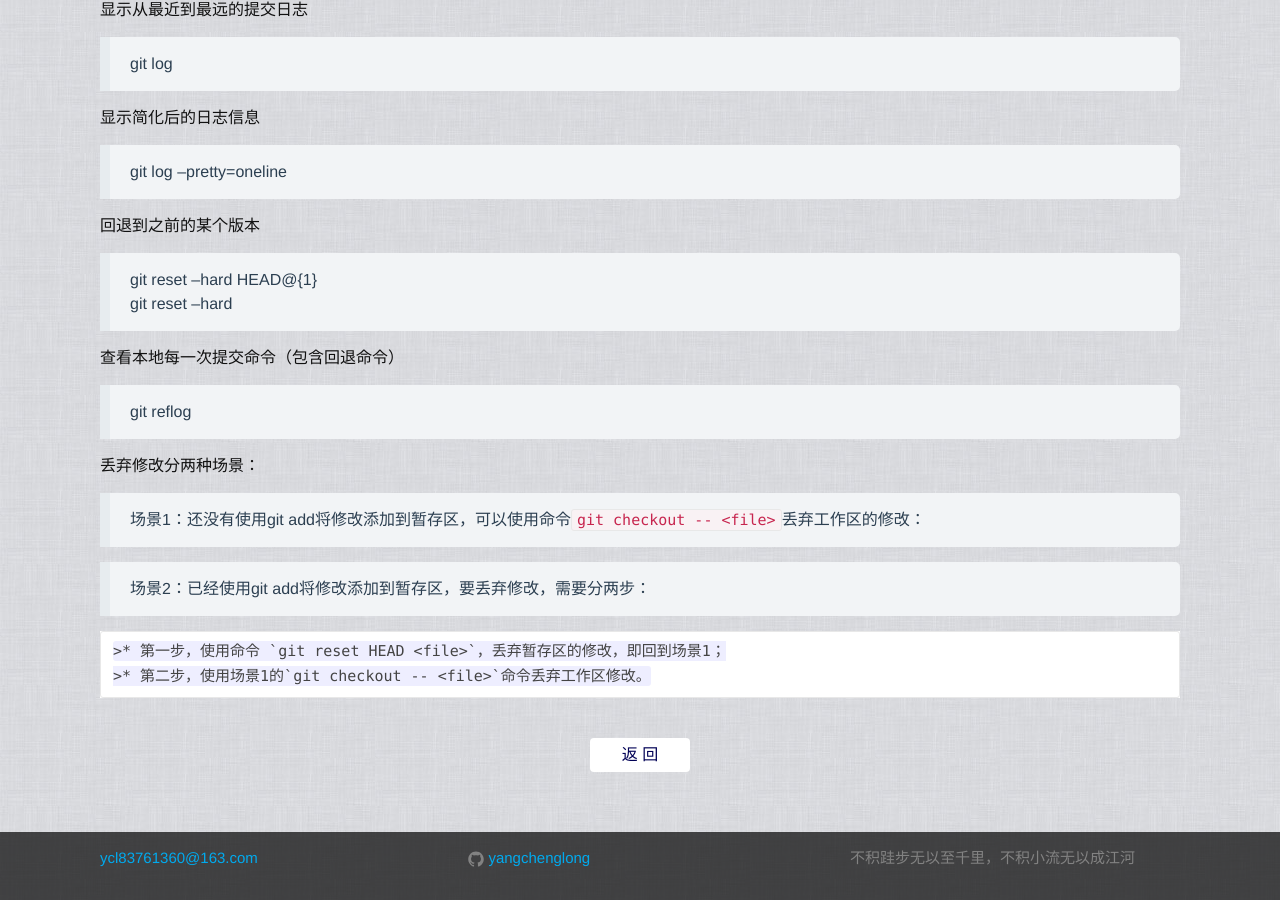
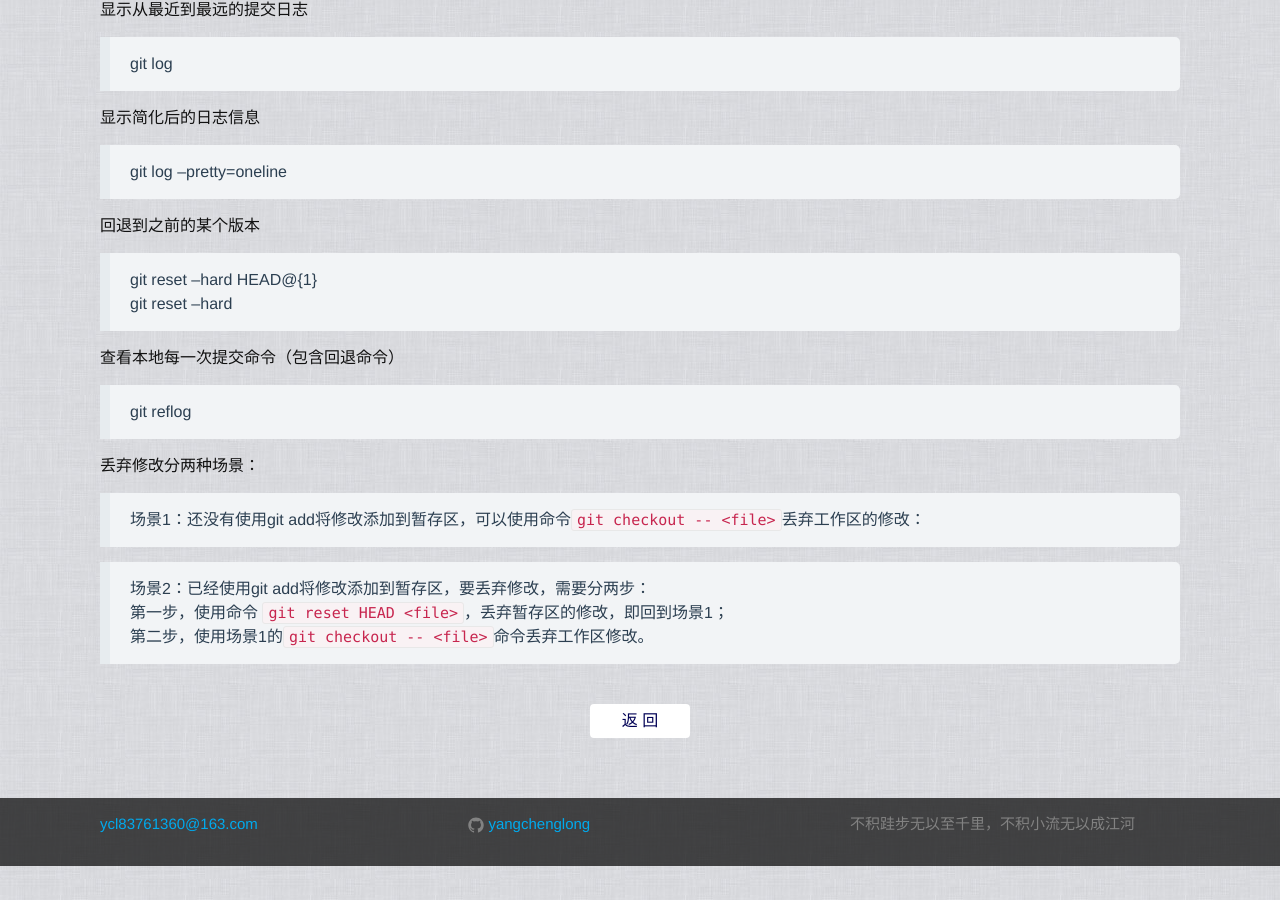
Before and after one commit to laurelyoung/laurelyoung.github.io, a Jekyll site: the page built from _posts/2015-11-28-Git总结.md, in a window 1280 px wide and 900 px high, scrolled down 694 px. Built offline with Jekyll 4.4.1, drawn with Linux system fonts in a browser that asks for light colours; after the commit the page ends 1560 px from its top, so only the background shows below that.

Commit message:
修改md样式

```diff
--- a/_posts/2015-11-28-Git总结.md
+++ b/_posts/2015-11-28-Git总结.md
@@ -14,10 +14,10 @@
 
 优点：
 
->* 快速
->* 离线提交代码
->* 创建分支方便，不需要创建多目录
->* 回退，可以回退到过去，也可以回退到将来
+>* - 快速
+>* - 离线提交代码
+>* - 创建分支方便，不需要创建多目录
+>* - 回退，可以回退到过去，也可以回退到将来
 
 
 想给GitHub上别人的项目作代码贡献，分三个步骤：
@@ -56,9 +56,8 @@
 
 
 >* 场景2：已经使用git add将修改添加到暂存区，要丢弃修改，需要分两步：
-
-    >* 第一步，使用命令 `git reset HEAD <file>`，丢弃暂存区的修改，即回到场景1；
-    >* 第二步，使用场景1的`git checkout -- <file>`命令丢弃工作区修改。
+    * 第一步，使用命令 `git reset HEAD <file>`，丢弃暂存区的修改，即回到场景1；
+    * 第二步，使用场景1的`git checkout -- <file>`命令丢弃工作区修改。
 
 
 <a href="{{ site.baseurl }}/index.html" class="btn-back">返 回</a>
```
